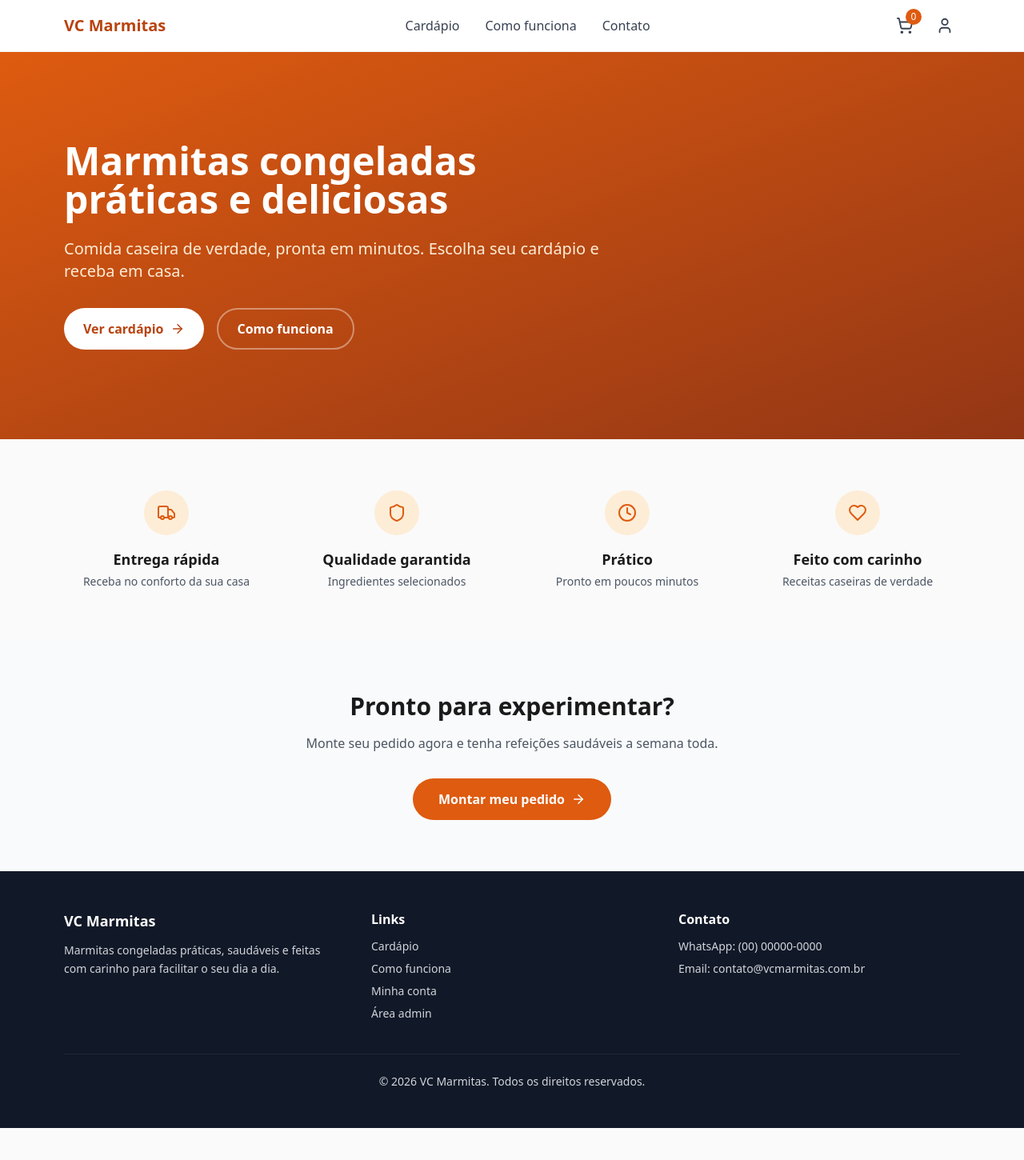
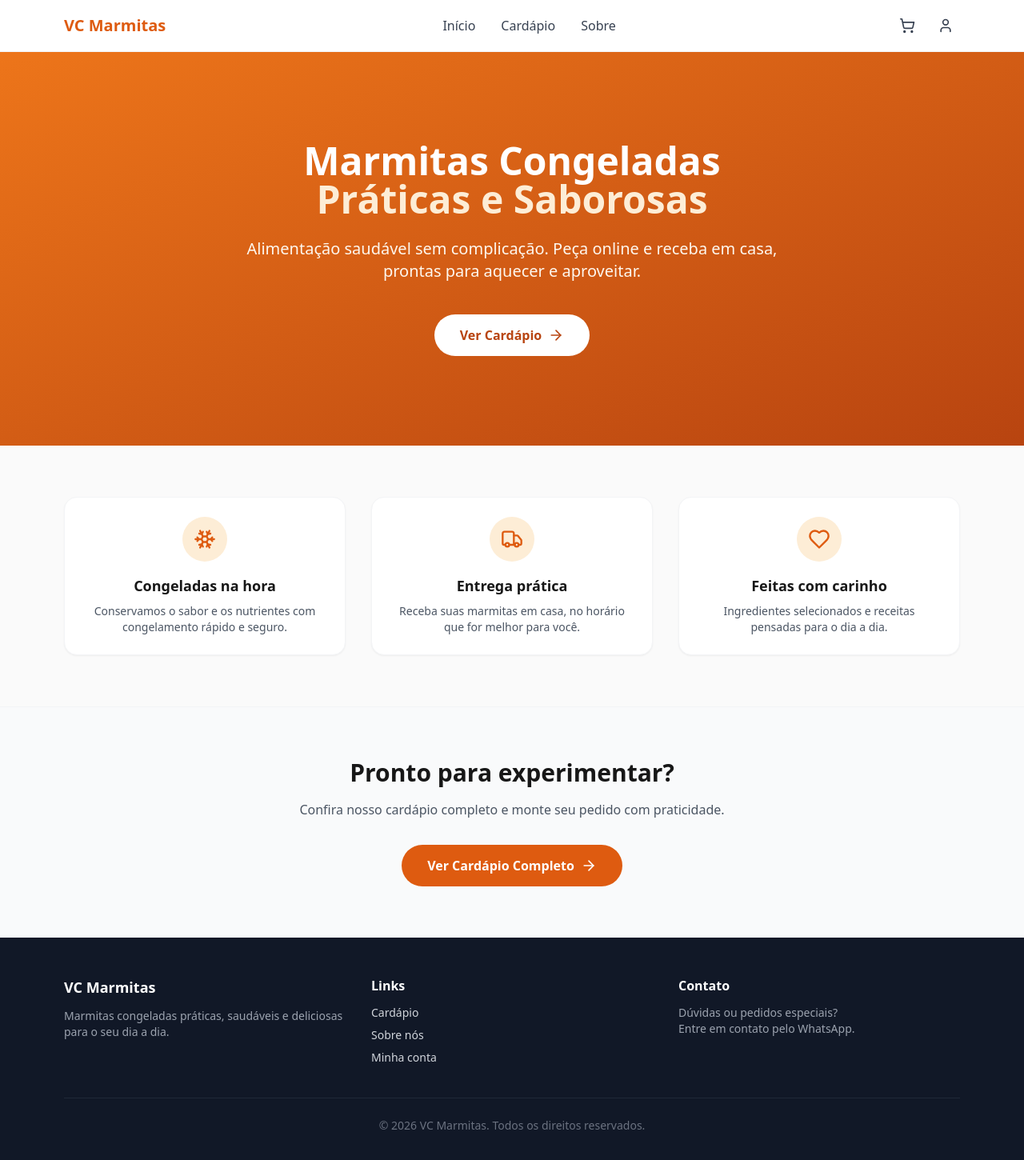
Before and after one commit to jefersonfx1/vcmarmitas, a Next.js app: page / in a window 1280 px wide. Shown: the top 1450 px of the page at 80% size. Before the commit the page ends 1410 px from the top, so only its background shows below. Built offline with nearby package versions, Linux system fonts and the light colour scheme.

Commit message:
feat: layout, header, footer e página inicial

```diff
--- a/app/globals.css
+++ b/app/globals.css
@@ -3,7 +3,7 @@
 @tailwind utilities;
 
 :root {
-  --foreground: #1a1a1a;
+  --foreground: #171717;
   --background: #fafafa;
 }
 
--- a/app/layout.tsx
+++ b/app/layout.tsx
@@ -1,11 +1,11 @@
 import type { Metadata } from "next";
 import "./globals.css";
-import { Header } from "@/components/Header";
-import { Footer } from "@/components/Footer";
+import Header from "@/components/Header";
+import Footer from "@/components/Footer";
 
 export const metadata: Metadata = {
-  title: "VC Marmitas | Marmitas Congeladas Saudáveis",
-  description: "Marmitas congeladas práticas, saudáveis e deliciosas. Peça online e receba em casa.",
+  title: "VC Marmitas | Marmitas Congeladas",
+  description: "Marmitas congeladas saudáveis e deliciosas. Peça online e receba em casa.",
 };
 
 export default function RootLayout({
--- a/app/page.tsx
+++ b/app/page.tsx
@@ -1,71 +1,80 @@
 import Link from "next/link";
-import { ArrowRight, Truck, Shield, Clock, Heart } from "lucide-react";
+import { ArrowRight, Snowflake, Truck, Heart } from "lucide-react";
 
 export default function HomePage() {
   return (
     <div>
       {/* Hero */}
-      <section className="relative bg-gradient-to-br from-primary-600 to-primary-800 text-white">
-        <div className="max-w-6xl mx-auto px-4 py-20 md:py-28">
-          <div className="max-w-2xl">
-            <h1 className="text-4xl md:text-5xl font-bold leading-tight mb-6">
-              Marmitas congeladas práticas e deliciosas
-            </h1>
-            <p className="text-lg md:text-xl text-primary-100 mb-8">
-              Comida caseira de verdade, pronta em minutos. Escolha seu cardápio e receba em casa.
+      <section className="bg-gradient-to-br from-primary-500 to-primary-700 text-white">
+        <div className="max-w-6xl mx-auto px-4 py-20 md:py-28 text-center">
+          <h1 className="text-4xl md:text-5xl font-bold mb-6 leading-tight">
+            Marmitas Congeladas<br />
+            <span className="text-primary-100">Práticas e Saborosas</span>
+          </h1>
+          <p className="text-lg md:text-xl text-primary-50 max-w-2xl mx-auto mb-10">
+            Alimentação saudável sem complicação. Peça online e receba em casa,
+            prontas para aquecer e aproveitar.
+          </p>
+          <Link
+            href="/cardapio"
+            className="inline-flex items-center gap-2 bg-white text-primary-700 font-semibold px-8 py-3.5 rounded-full hover:bg-primary-50 transition-colors"
+          >
+            Ver Cardápio
+            <ArrowRight className="w-5 h-5" />
+          </Link>
+        </div>
+      </section>
+
+      {/* Benefícios */}
+      <section className="max-w-6xl mx-auto px-4 py-16">
+        <div className="grid md:grid-cols-3 gap-8">
+          <div className="text-center p-6 rounded-2xl bg-white shadow-sm border border-gray-100">
+            <div className="w-14 h-14 bg-primary-100 rounded-full flex items-center justify-center mx-auto mb-4">
+              <Snowflake className="w-7 h-7 text-primary-600" />
+            </div>
+            <h3 className="font-semibold text-lg mb-2">Congeladas na hora</h3>
+            <p className="text-gray-600 text-sm">
+              Conservamos o sabor e os nutrientes com congelamento rápido e seguro.
             </p>
-            <div className="flex flex-wrap gap-4">
-              <Link
-                href="/cardapio"
-                className="inline-flex items-center gap-2 bg-white text-primary-700 font-semibold px-6 py-3 rounded-full hover:bg-primary-50 transition"
-              >
-                Ver cardápio
-                <ArrowRight size={18} />
-              </Link>
-              <Link
-                href="/como-funciona"
-                className="inline-flex items-center gap-2 border-2 border-white/40 text-white font-semibold px-6 py-3 rounded-full hover:bg-white/10 transition"
-              >
-                Como funciona
-              </Link>
+          </div>
+
+          <div className="text-center p-6 rounded-2xl bg-white shadow-sm border border-gray-100">
+            <div className="w-14 h-14 bg-primary-100 rounded-full flex items-center justify-center mx-auto mb-4">
+              <Truck className="w-7 h-7 text-primary-600" />
             </div>
+            <h3 className="font-semibold text-lg mb-2">Entrega prática</h3>
+            <p className="text-gray-600 text-sm">
+              Receba suas marmitas em casa, no horário que for melhor para você.
+            </p>
+          </div>
+
+          <div className="text-center p-6 rounded-2xl bg-white shadow-sm border border-gray-100">
+            <div className="w-14 h-14 bg-primary-100 rounded-full flex items-center justify-center mx-auto mb-4">
+              <Heart className="w-7 h-7 text-primary-600" />
+            </div>
+            <h3 className="font-semibold text-lg mb-2">Feitas com carinho</h3>
+            <p className="text-gray-600 text-sm">
+              Ingredientes selecionados e receitas pensadas para o dia a dia.
+            </p>
           </div>
         </div>
       </section>
 
-      {/* Benefits */}
-      <section className="max-w-6xl mx-auto px-4 py-16">
-        <div className="grid grid-cols-1 md:grid-cols-4 gap-8">
-          {[
-            { icon: Truck, title: "Entrega rápida", desc: "Receba no conforto da sua casa" },
-            { icon: Shield, title: "Qualidade garantida", desc: "Ingredientes selecionados" },
-            { icon: Clock, title: "Prático", desc: "Pronto em poucos minutos" },
-            { icon: Heart, title: "Feito com carinho", desc: "Receitas caseiras de verdade" },
-          ].map((item) => (
-            <div key={item.title} className="text-center">
-              <div className="inline-flex items-center justify-center w-14 h-14 rounded-full bg-primary-100 text-primary-600 mb-4">
-                <item.icon size={24} />
-              </div>
-              <h3 className="font-semibold text-lg mb-1">{item.title}</h3>
-              <p className="text-gray-600 text-sm">{item.desc}</p>
-            </div>
-          ))}
-        </div>
-      </section>
-
       {/* CTA */}
-      <section className="bg-gray-50 py-16">
-        <div className="max-w-3xl mx-auto text-center px-4">
-          <h2 className="text-3xl font-bold mb-4">Pronto para experimentar?</h2>
-          <p className="text-gray-600 mb-8">
-            Monte seu pedido agora e tenha refeições saudáveis a semana toda.
+      <section className="bg-gray-50 border-t border-gray-100">
+        <div className="max-w-6xl mx-auto px-4 py-16 text-center">
+          <h2 className="text-2xl md:text-3xl font-bold mb-4">
+            Pronto para experimentar?
+          </h2>
+          <p className="text-gray-600 mb-8 max-w-xl mx-auto">
+            Confira nosso cardápio completo e monte seu pedido com praticidade.
           </p>
           <Link
             href="/cardapio"
-            className="inline-flex items-center gap-2 bg-primary-600 text-white font-semibold px-8 py-3.5 rounded-full hover:bg-primary-700 transition"
+            className="inline-flex items-center gap-2 bg-primary-600 text-white font-semibold px-8 py-3.5 rounded-full hover:bg-primary-700 transition-colors"
           >
-            Montar meu pedido
-            <ArrowRight size={18} />
+            Ver Cardápio Completo
+            <ArrowRight className="w-5 h-5" />
           </Link>
         </div>
       </section>
--- a/components/Footer.tsx
+++ b/components/Footer.tsx
@@ -1,34 +1,48 @@
 import Link from "next/link";
 
-export function Footer() {
+export default function Footer() {
   return (
     <footer className="bg-gray-900 text-gray-300">
       <div className="max-w-6xl mx-auto px-4 py-12">
-        <div className="grid grid-cols-1 md:grid-cols-3 gap-8">
+        <div className="grid md:grid-cols-3 gap-8">
           <div>
             <h3 className="text-white font-bold text-lg mb-3">VC Marmitas</h3>
-            <p className="text-sm leading-relaxed">
-              Marmitas congeladas práticas, saudáveis e feitas com carinho para facilitar o seu dia a dia.
+            <p className="text-sm text-gray-400">
+              Marmitas congeladas práticas, saudáveis e deliciosas para o seu dia a dia.
             </p>
           </div>
+
           <div>
             <h4 className="text-white font-semibold mb-3">Links</h4>
             <ul className="space-y-2 text-sm">
-              <li><Link href="/cardapio" className="hover:text-white">Cardápio</Link></li>
-              <li><Link href="/como-funciona" className="hover:text-white">Como funciona</Link></li>
-              <li><Link href="/conta" className="hover:text-white">Minha conta</Link></li>
-              <li><Link href="/admin" className="hover:text-white">Área admin</Link></li>
+              <li>
+                <Link href="/cardapio" className="hover:text-white transition-colors">
+                  Cardápio
+                </Link>
+              </li>
+              <li>
+                <Link href="/sobre" className="hover:text-white transition-colors">
+                  Sobre nós
+                </Link>
+              </li>
+              <li>
+                <Link href="/conta" className="hover:text-white transition-colors">
+                  Minha conta
+                </Link>
+              </li>
             </ul>
           </div>
+
           <div>
             <h4 className="text-white font-semibold mb-3">Contato</h4>
-            <ul className="space-y-2 text-sm">
-              <li>WhatsApp: (00) 00000-0000</li>
-              <li>Email: contato@vcmarmitas.com.br</li>
-            </ul>
+            <p className="text-sm text-gray-400">
+              Dúvidas ou pedidos especiais?<br />
+              Entre em contato pelo WhatsApp.
+            </p>
           </div>
         </div>
-        <div className="border-t border-gray-800 mt-10 pt-6 text-center text-sm">
+
+        <div className="border-t border-gray-800 mt-10 pt-6 text-center text-sm text-gray-500">
           © {new Date().getFullYear()} VC Marmitas. Todos os direitos reservados.
         </div>
       </div>
--- a/components/Header.tsx
+++ b/components/Header.tsx
@@ -4,67 +4,73 @@ import Link from "next/link";
 import { ShoppingCart, User, Menu, X } from "lucide-react";
 import { useState } from "react";
 
-export function Header() {
+export default function Header() {
   const [open, setOpen] = useState(false);
 
   return (
     <header className="bg-white border-b border-gray-100 sticky top-0 z-50">
       <div className="max-w-6xl mx-auto px-4">
         <div className="flex items-center justify-between h-16">
-          <Link href="/" className="font-bold text-xl text-primary-700">
+          {/* Logo */}
+          <Link href="/" className="font-bold text-xl text-primary-600">
             VC Marmitas
           </Link>
 
+          {/* Desktop Nav */}
           <nav className="hidden md:flex items-center gap-8">
-            <Link href="/cardapio" className="text-gray-700 hover:text-primary-600 font-medium">
+            <Link href="/" className="text-gray-700 hover:text-primary-600 transition-colors">
+              Início
+            </Link>
+            <Link href="/cardapio" className="text-gray-700 hover:text-primary-600 transition-colors">
               Cardápio
             </Link>
-            <Link href="/como-funciona" className="text-gray-700 hover:text-primary-600 font-medium">
-              Como funciona
-            </Link>
-            <Link href="/contato" className="text-gray-700 hover:text-primary-600 font-medium">
-              Contato
+            <Link href="/sobre" className="text-gray-700 hover:text-primary-600 transition-colors">
+              Sobre
             </Link>
           </nav>
 
+          {/* Actions */}
           <div className="flex items-center gap-3">
             <Link
               href="/carrinho"
-              className="relative p-2 text-gray-700 hover:text-primary-600"
+              className="relative p-2 text-gray-700 hover:text-primary-600 transition-colors"
               aria-label="Carrinho"
             >
-              <ShoppingCart size={22} />
-              <span className="absolute -top-0.5 -right-0.5 bg-primary-600 text-white text-xs w-5 h-5 rounded-full flex items-center justify-center">
-                0
-              </span>
+              <ShoppingCart className="w-5 h-5" />
             </Link>
             <Link
               href="/conta"
-              className="p-2 text-gray-700 hover:text-primary-600"
+              className="p-2 text-gray-700 hover:text-primary-600 transition-colors"
               aria-label="Minha conta"
             >
-              <User size={22} />
+              <User className="w-5 h-5" />
             </Link>
+
+            {/* Mobile menu button */}
             <button
               className="md:hidden p-2 text-gray-700"
               onClick={() => setOpen(!open)}
               aria-label="Menu"
             >
-              {open ? <X size={22} /> : <Menu size={22} />}
+              {open ? <X className="w-5 h-5" /> : <Menu className="w-5 h-5" />}
             </button>
           </div>
         </div>
 
+        {/* Mobile Nav */}
         {open && (
-          <nav className="md:hidden pb-4 flex flex-col gap-3">
-            <Link href="/cardapio" className="text-gray-700 font-medium" onClick={() => setOpen(false)}>
+          <nav className="md:hidden pb-4 flex flex-col gap-3 border-t border-gray-100 pt-3">
+            <Link href="/" onClick={() => setOpen(false)} className="text-gray-700 py-1">
+              Início
+            </Link>
+            <Link href="/cardapio" onClick={() => setOpen(false)} className="text-gray-700 py-1">
               Cardápio
             </Link>
-            <Link href="/como-funciona" className="text-gray-700 font-medium" onClick={() => setOpen(false)}>
-              Como funciona
+            <Link href="/sobre" onClick={() => setOpen(false)} className="text-gray-700 py-1">
+              Sobre
             </Link>
-            <Link href="/contato" className="text-gray-700 font-medium" onClick={() => setOpen(false)}>
-              Contato
+            <Link href="/conta" onClick={() => setOpen(false)} className="text-gray-700 py-1">
+              Minha conta
             </Link>
           </nav>
         )}
```
